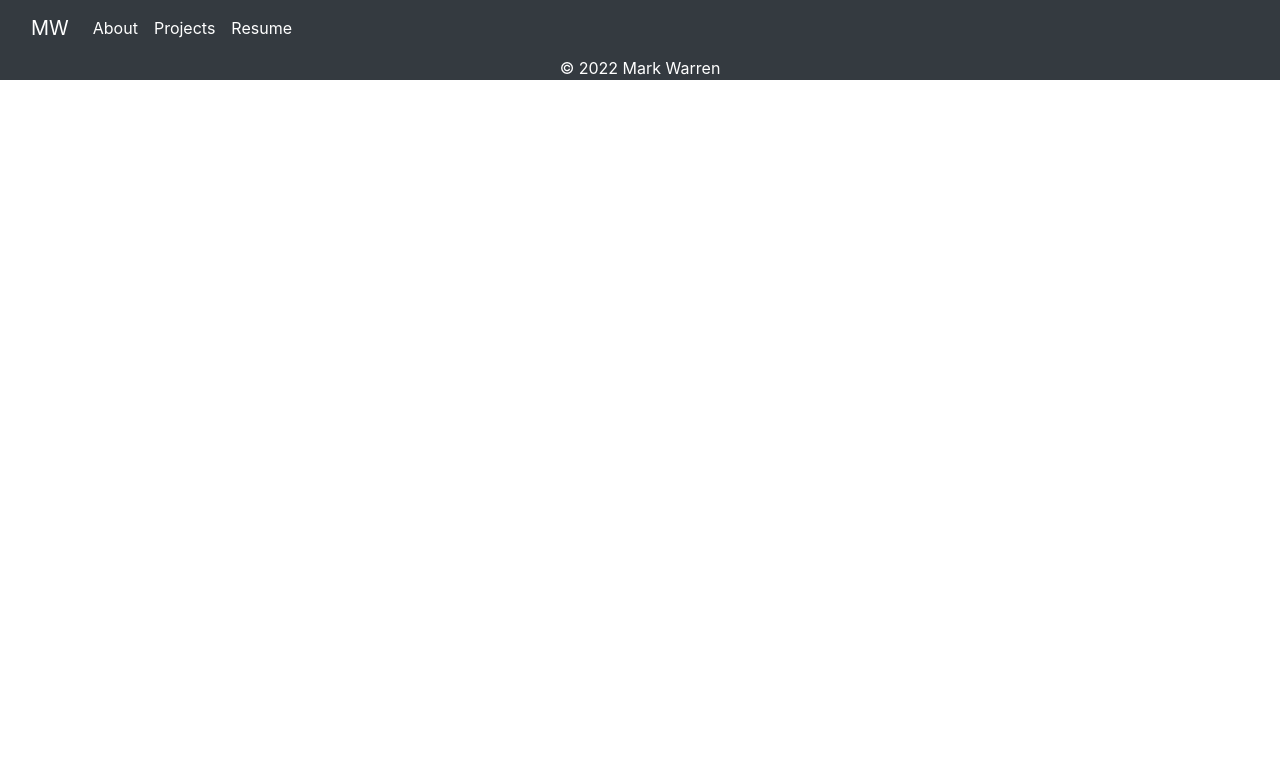
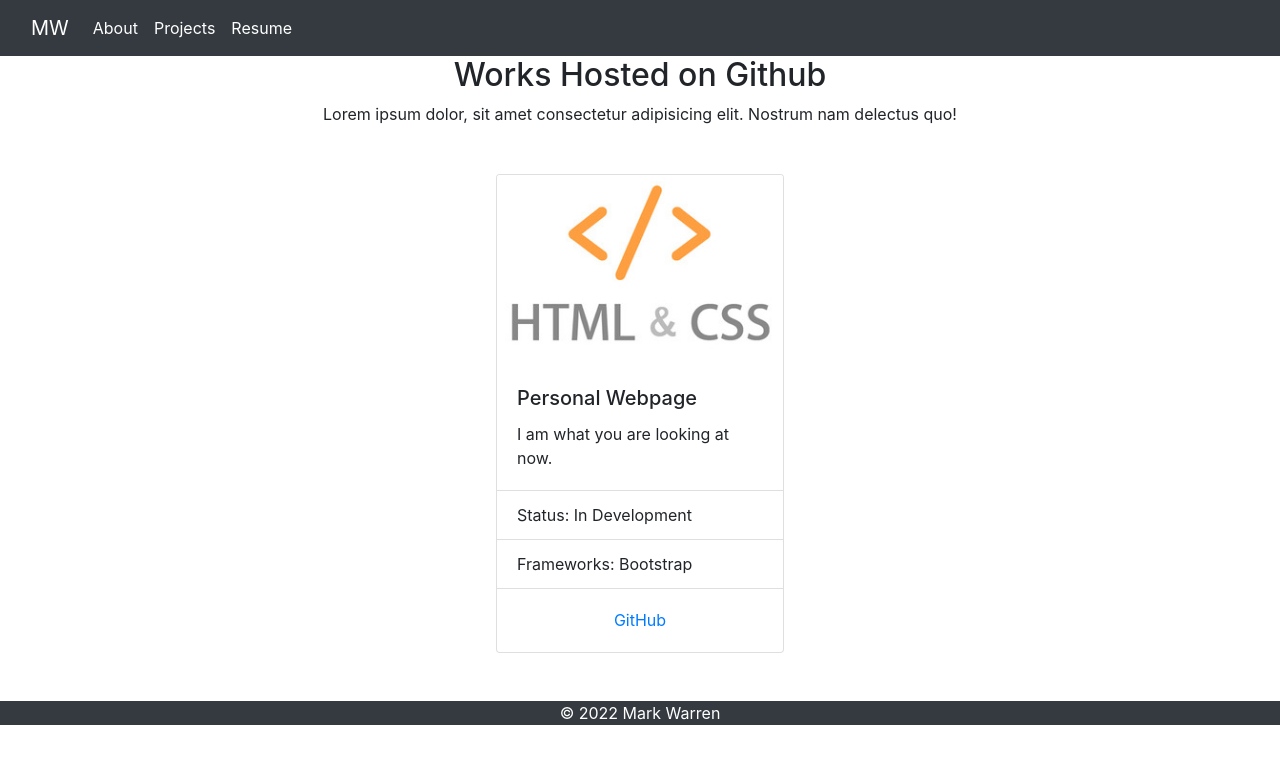
Before and after one commit to markwarren1/MarkWarren, a plain HTML site: page projects.html in a window 1280 px wide. Drawn offline with nearby package versions, Linux system fonts and the light colour scheme.

Commit message:
added cards and resume pdf viewer

```diff
--- a/projects.html
+++ b/projects.html
@@ -29,6 +29,53 @@
             </div>
           </nav>
     </header>
+    <main>
+      <!-- cards will need to be manually added
+    TEMPLATE:
+          <div class="card" style="width: 18rem;">
+            <img class="card-img-top" src="..." alt="Card image cap">
+            <div class="card-body">
+              <h5 class="card-title">Card title</h5>
+              <p class="card-text">Some quick example text to build on the card title and make up the bulk of the card's content.</p>
+            </div>
+            <ul class="list-group list-group-flush">
+              <li class="list-group-item">Cras justo odio</li>
+              <li class="list-group-item">Dapibus ac facilisis in</li>
+              <li class="list-group-item">Vestibulum at eros</li>
+            </ul>
+            <div class="card-body">
+              <a href="#" class="card-link">Card link</a>
+              <a href="#" class="card-link">Another link</a>
+            </div>
+          </div>
+    ~~~~~~~ -->
+    <div class="text-center">
+      <h2>Works Hosted on Github</h2>
+      <p>Lorem ipsum dolor, sit amet consectetur adipisicing elit. Nostrum nam delectus quo!</p>
+    </div>
+    <div class="container">
+      <div class="row justify-content-center my-5">
+        <div class="col-1-xs col-3-md col-4-lg">
+          <!-- insert card here -->
+          <div class="card" style="width: 18rem;">
+            <img class="card-img-top" src="assets/html-css-final.jpg" alt="Card image cap">
+            <div class="card-body">
+              <h5 class="card-title">Personal Webpage</h5>
+              <p class="card-text">I am what you are looking at now.</p>
+            </div>
+            <ul class="list-group list-group-flush">
+              <li class="list-group-item">Status: In Development</li>
+              <li class="list-group-item">Frameworks: Bootstrap</li>
+            </ul>
+            <div class="card-body text-center">
+              <a href="https://github.com/markwarren1/MarkWarren" class="card-link">GitHub</a>
+            </div>
+          </div>
+          <!-- end card -->
+        </div>
+      </div>
+    </div>
+    </main>
     <!-- footer -->
     <footer class="footer">
         <div class="container-fluid bg-dark">
```
Also changed, not shown: about.html (+1 -0 lines), resume.html (+11 -0 lines), README.md, assets/html-css-final.jpg (added), 1 other file.
